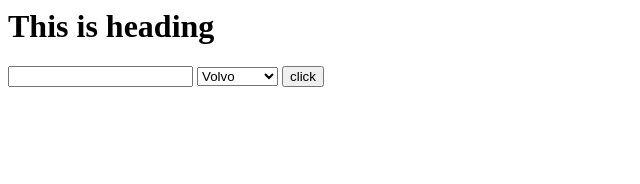
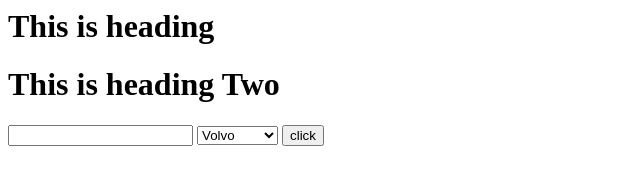
Before and after one commit to malinileshr/TempProject, a plain HTML site: page index.html in a window 1280 px wide. Shown: the whole page, without its empty margins (0-640 px from the left). Drawn offline with Linux system fonts and the light colour scheme.

Commit message:
Mktg-120: Did small changes

```diff
--- a/index.html
+++ b/index.html
@@ -4,6 +4,7 @@
 	</head>
 	<body>
 		<h1>This is heading</h1>
+		<h1>This is heading Two</h1>
 	<input type="text" id="textbox" value="">
 	<select id="dropdown">
 		<option value="volvo">Volvo</option>
```
